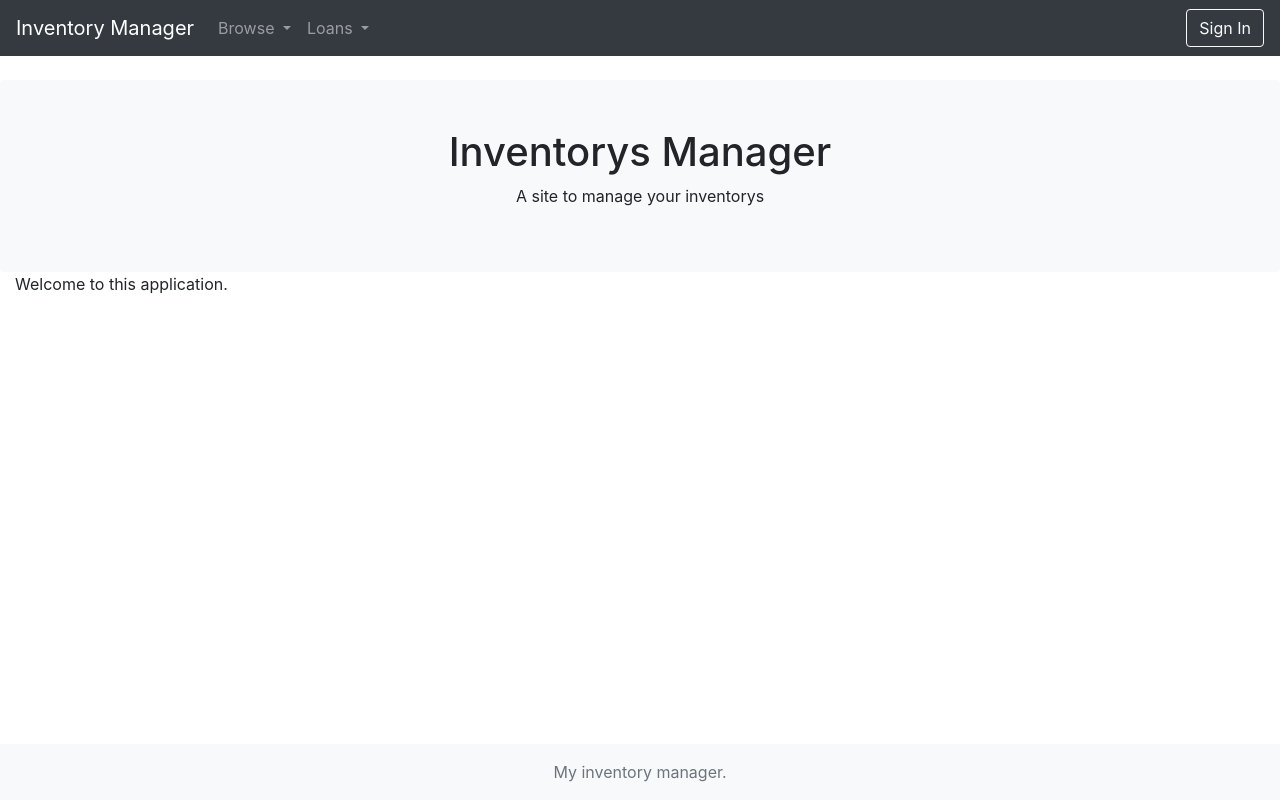
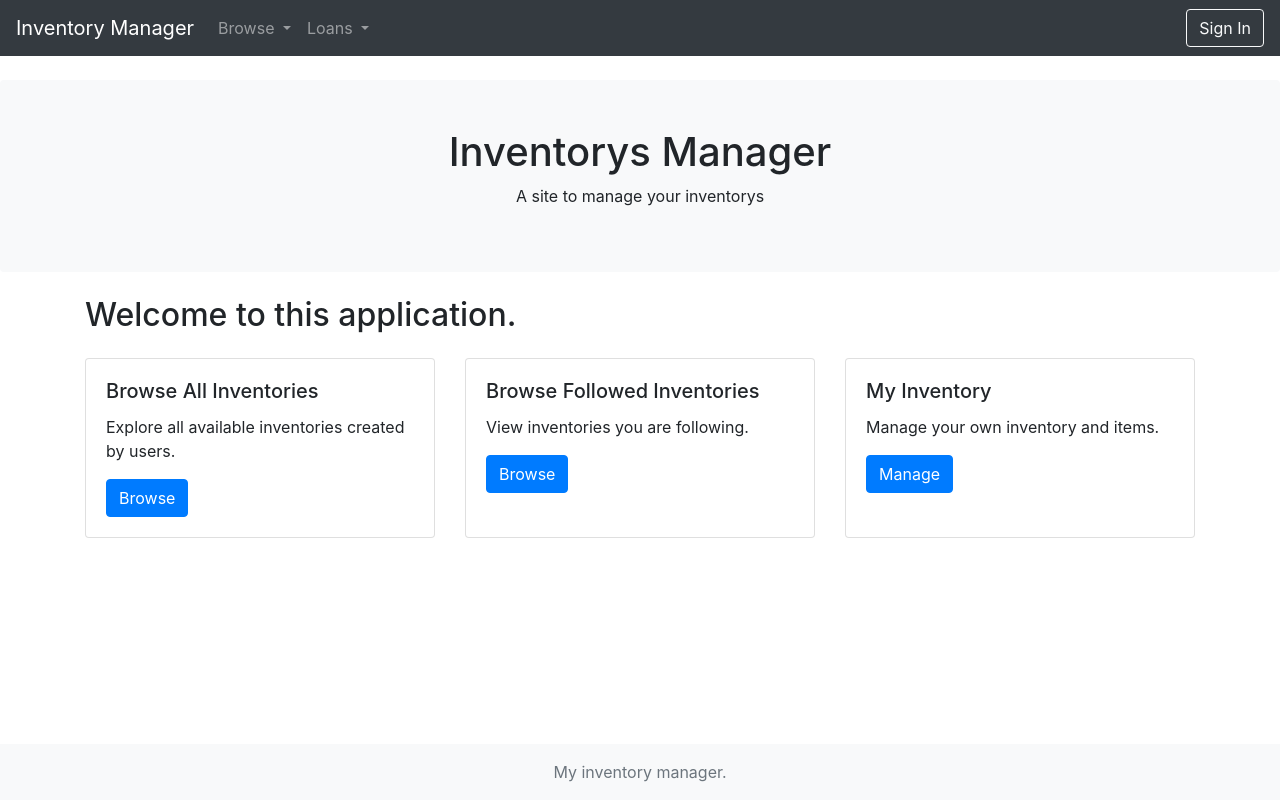
Before and after one commit to finlay-ab/Inventory-Manager, a Flask app: page / in a window 1280 px wide. Run offline with Flask 3, Linux system fonts and the light colour scheme; some libraries are stand-ins or nearby versions.

Commit message:
Updated home to include nav links

```diff
--- a/app/templates/home.html
+++ b/app/templates/home.html
@@ -1,5 +1,40 @@
 {% extends "shared/base.html" %}
 {% block content %}
 
-{{home.description}}
+<div class="container mt-4">
+    <h2 class="mb-4">{{ home.description }}</h2>
+
+    <div class="row row-cols-1 row-cols-md-3 g-4">
+        <div class="col">
+            <div class="card h-100">
+                <div class="card-body">
+                    <h5 class="card-title">Browse All Inventories</h5>
+                    <p class="card-text">Explore all available inventories created by users.</p>
+                    <a href="/inventories/all" class="btn btn-primary">Browse</a>
+                </div>
+            </div>
+        </div>
+
+        <div class="col">
+            <div class="card h-100">
+                <div class="card-body">
+                    <h5 class="card-title">Browse Followed Inventories</h5>
+                    <p class="card-text">View inventories you are following.</p>
+                    <a href="/inventories/followed" class="btn btn-primary">Browse</a>
+                </div>
+            </div>
+        </div>
+
+        <div class="col">
+            <div class="card h-100">
+                <div class="card-body">
+                    <h5 class="card-title">My Inventory</h5>
+                    <p class="card-text">Manage your own inventory and items.</p>
+                    <a href="/inventories/mine" class="btn btn-primary">Manage</a>
+                </div>
+            </div>
+        </div>
+    </div>
+</div>
+
 {% endblock %}
```
